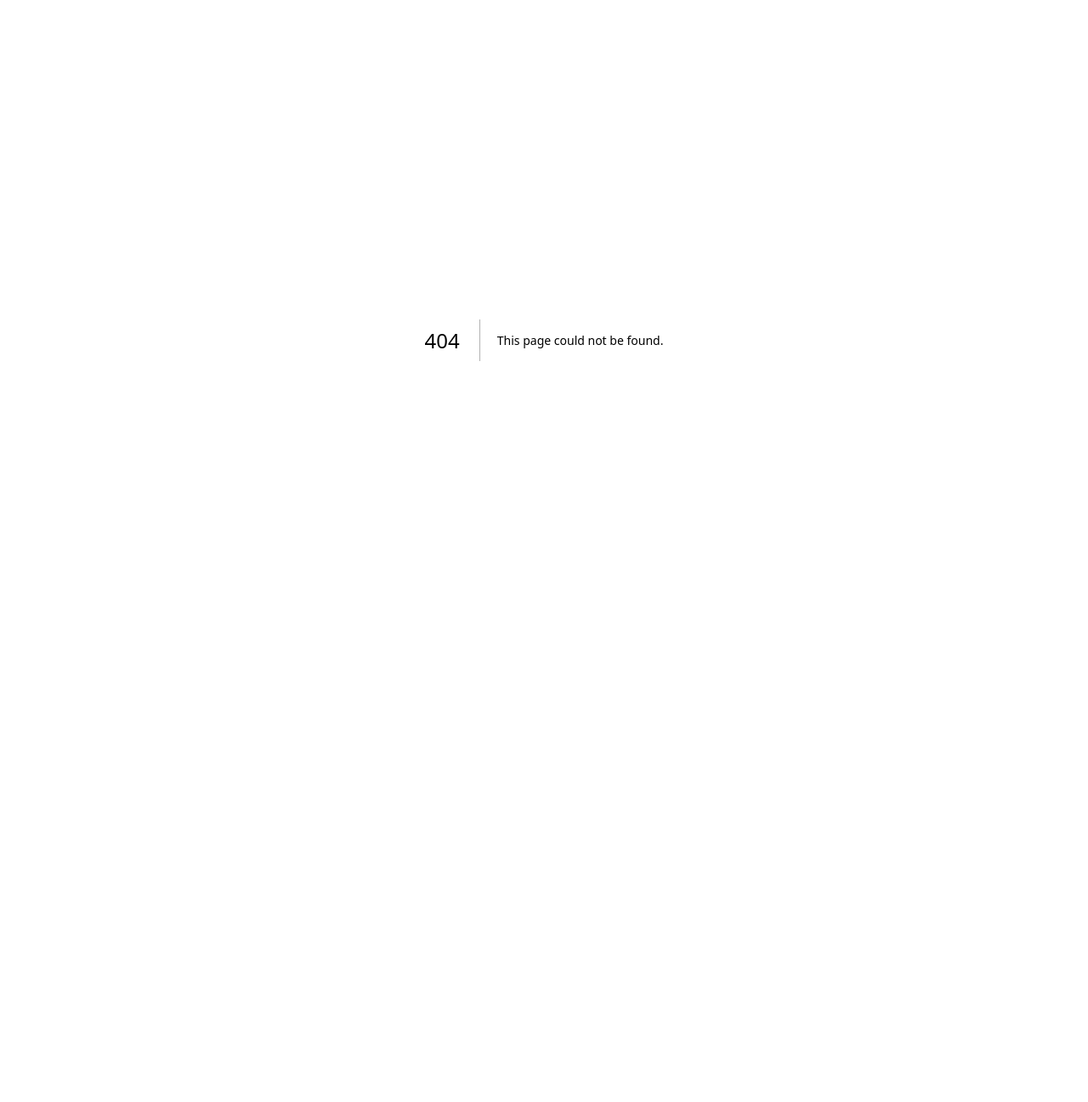
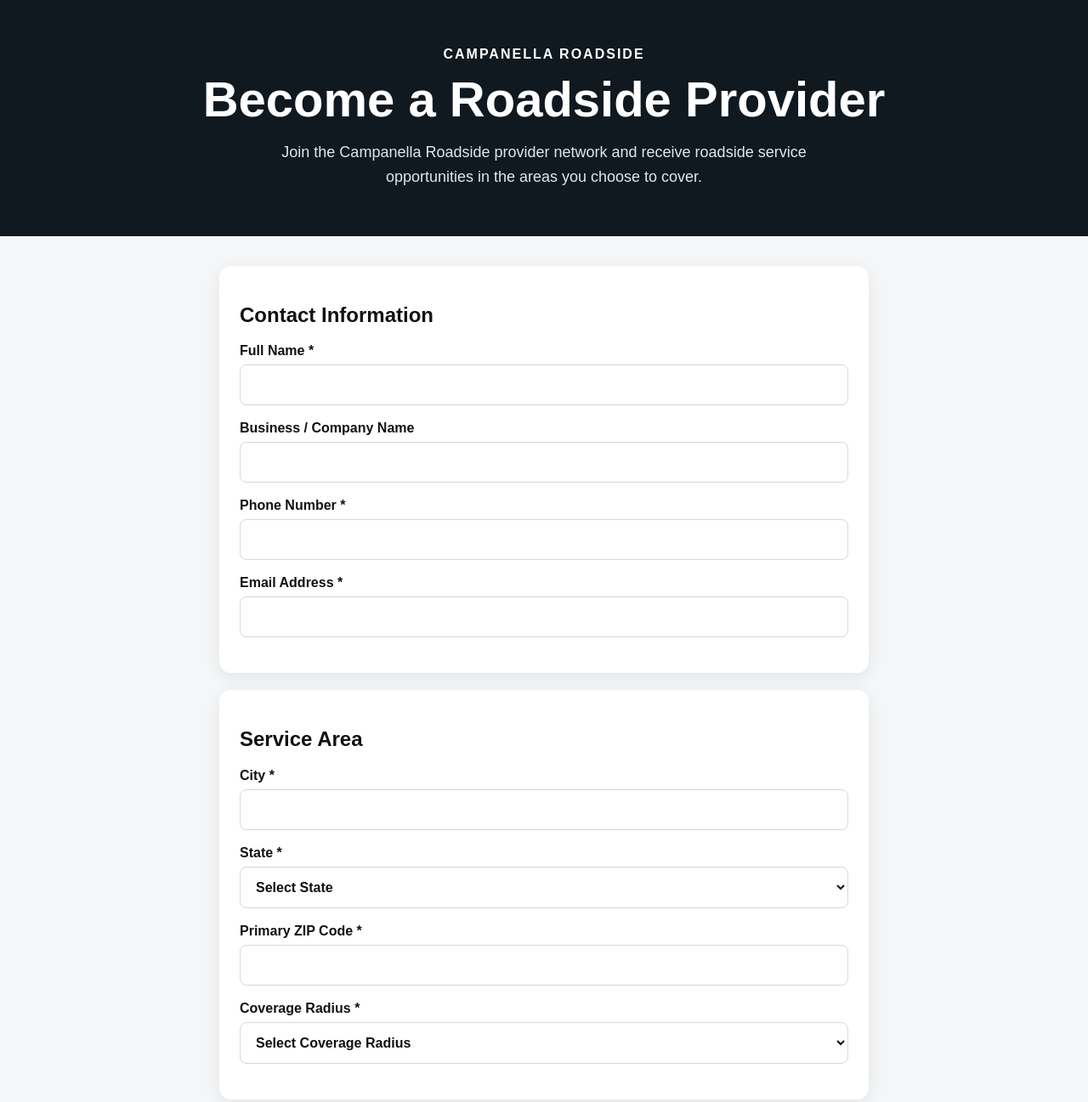
Before and after one commit to roadcamp3-code/campanella-roadside, a Next.js app: page /providers in a window 1280 px wide. Before the commit this address had no page. Shown: the top 1297 px of the page at 85% size. Before the commit the page ends 800 px from the top, so only its background shows below. Built offline with nearby package versions, Linux system fonts and the light colour scheme.

Commit message:
Create page.js

```diff
--- /dev/null
+++ b/app/providers/page.js
@@ -0,0 +1,438 @@
+"use client";
+
+import { useState } from "react";
+
+export default function ProvidersPage() {
+const [submitted, setSubmitted] = useState(false);
+
+function handleSubmit(e) {
+e.preventDefault();
+
+// We will connect this to the provider database/API next.
+setSubmitted(true);
+window.scrollTo({ top: 0, behavior: "smooth" });
+}
+
+const inputStyle = {
+width: "100%",
+padding: "14px",
+marginTop: "7px",
+borderRadius: "8px",
+border: "1px solid #d7d7d7",
+background: "#ffffff",
+color: "#111111",
+fontSize: "16px",
+};
+
+const labelStyle = {
+display: "block",
+marginBottom: "18px",
+fontWeight: "600",
+};
+
+const sectionStyle = {
+background: "#ffffff",
+borderRadius: "14px",
+padding: "24px",
+marginBottom: "20px",
+boxShadow: "0 5px 20px rgba(0,0,0,.08)",
+};
+
+return (
+<main
+style={{
+minHeight: "100vh",
+background: "#f4f6f8",
+color: "#111111",
+fontFamily: "Arial, Helvetica, sans-serif",
+}}
+>
+{/* HEADER */}
+<section
+style={{
+background: "#101820",
+color: "#ffffff",
+padding: "55px 20px",
+textAlign: "center",
+}}
+>
+<div
+style={{
+maxWidth: "900px",
+margin: "0 auto",
+}}
+>
+<p
+style={{
+margin: "0 0 10px",
+fontWeight: "700",
+letterSpacing: "2px",
+}}
+>
+CAMPANELLA ROADSIDE
+</p>
+
+<h1
+style={{
+fontSize: "clamp(34px, 6vw, 58px)",
+margin: "0 0 15px",
+}}
+>
+Become a Roadside Provider
+</h1>
+
+<p
+style={{
+fontSize: "18px",
+lineHeight: "1.6",
+maxWidth: "700px",
+margin: "0 auto",
+color: "#e2e7eb",
+}}
+>
+Join the Campanella Roadside provider network and receive
+roadside service opportunities in the areas you choose to cover.
+</p>
+</div>
+</section>
+
+<div
+style={{
+maxWidth: "800px",
+margin: "0 auto",
+padding: "35px 18px 70px",
+}}
+>
+{submitted && (
+<div
+style={{
+background: "#e8f7ec",
+border: "1px solid #9bd3a8",
+padding: "20px",
+borderRadius: "12px",
+marginBottom: "25px",
+}}
+>
+<strong>Application received.</strong>
+<p style={{ marginBottom: "0" }}>
+Thank you for your interest in the Campanella Roadside Provider
+Network. Our team will review your information and contact you
+regarding the next onboarding steps.
+</p>
+</div>
+)}
+
+<form onSubmit={handleSubmit}>
+{/* CONTACT INFORMATION */}
+<section style={sectionStyle}>
+<h2>Contact Information</h2>
+
+<label style={labelStyle}>
+Full Name *
+<input
+required
+name="fullName"
+type="text"
+style={inputStyle}
+/>
+</label>
+
+<label style={labelStyle}>
+Business / Company Name
+<input
+name="businessName"
+type="text"
+style={inputStyle}
+/>
+</label>
+
+<label style={labelStyle}>
+Phone Number *
+<input
+required
+name="phone"
+type="tel"
+style={inputStyle}
+/>
+</label>
+
+<label style={labelStyle}>
+Email Address *
+<input
+required
+name="email"
+type="email"
+style={inputStyle}
+/>
+</label>
+</section>
+
+{/* COVERAGE */}
+<section style={sectionStyle}>
+<h2>Service Area</h2>
+
+<label style={labelStyle}>
+City *
+<input
+required
+name="city"
+type="text"
+style={inputStyle}
+/>
+</label>
+
+<label style={labelStyle}>
+State *
+<select required name="state" style={inputStyle}>
+<option value="">Select State</option>
+<option>Alabama</option>
+<option>Alaska</option>
+<option>Arizona</option>
+<option>Arkansas</option>
+<option>California</option>
+<option>Colorado</option>
+<option>Connecticut</option>
+<option>Delaware</option>
+<option>Florida</option>
+<option>Georgia</option>
+<option>Hawaii</option>
+<option>Idaho</option>
+<option>Illinois</option>
+<option>Indiana</option>
+<option>Iowa</option>
+<option>Kansas</option>
+<option>Kentucky</option>
+<option>Louisiana</option>
+<option>Maine</option>
+<option>Maryland</option>
+<option>Massachusetts</option>
+<option>Michigan</option>
+<option>Minnesota</option>
+<option>Mississippi</option>
+<option>Missouri</option>
+<option>Montana</option>
+<option>Nebraska</option>
+<option>Nevada</option>
+<option>New Hampshire</option>
+<option>New Jersey</option>
+<option>New Mexico</option>
+<option>New York</option>
+<option>North Carolina</option>
+<option>North Dakota</option>
+<option>Ohio</option>
+<option>Oklahoma</option>
+<option>Oregon</option>
+<option>Pennsylvania</option>
+<option>Rhode Island</option>
+<option>South Carolina</option>
+<option>South Dakota</option>
+<option>Tennessee</option>
+<option>Texas</option>
+<option>Utah</option>
+<option>Vermont</option>
+<option>Virginia</option>
+<option>Washington</option>
+<option>West Virginia</option>
+<option>Wisconsin</option>
+<option>Wyoming</option>
+</select>
+</label>
+
+<label style={labelStyle}>
+Primary ZIP Code *
+<input
+required
+name="zip"
+type="text"
+inputMode="numeric"
+style={inputStyle}
+/>
+</label>
+
+<label style={labelStyle}>
+Coverage Radius *
+<select required name="radius" style={inputStyle}>
+<option value="">Select Coverage Radius</option>
+<option>10 miles</option>
+<option>20 miles</option>
+<option>30 miles</option>
+<option>40 miles</option>
+<option>50+ miles</option>
+</select>
+</label>
+</section>
+
+{/* SERVICES */}
+<section style={sectionStyle}>
+<h2>Services & Equipment</h2>
+
+<p>Select the services you are equipped to perform:</p>
+
+{[
+"Jump Starts",
+"Tire Changes",
+"Vehicle Lockouts",
+"Fuel Delivery",
+"Battery Installation",
+"Minor Roadside Assistance",
+].map((service) => (
+<label
+key={service}
+style={{
+display: "block",
+padding: "9px 0",
+fontWeight: "500",
+}}
+>
+<input
+type="checkbox"
+name="services"
+value={service}
+style={{ marginRight: "10px" }}
+/>
+{service}
+</label>
+))}
+
+<label style={{ ...labelStyle, marginTop: "20px" }}>
+Describe Your Vehicle & Equipment *
+<textarea
+required
+name="equipment"
+rows="5"
+placeholder="Example: Pickup truck, floor jack, impact wrench, jump box, lockout kit..."
+style={inputStyle}
+/>
+</label>
+</section>
+
+{/* AVAILABILITY */}
+<section style={sectionStyle}>
+<h2>Availability</h2>
+
+<label style={labelStyle}>
+Typical Availability *
+<select required name="availability" style={inputStyle}>
+<option value="">Select Availability</option>
+<option>Full Time</option>
+<option>Part Time</option>
+<option>Weekdays</option>
+<option>Weekends</option>
+<option>Evenings / Nights</option>
+<option>24/7 Availability</option>
+</select>
+</label>
+
+<label style={labelStyle}>
+How soon can you begin accepting calls?
+<select name="startDate" style={inputStyle}>
+<option>Immediately</option>
+<option>Within 1 Week</option>
+<option>Within 2 Weeks</option>
+<option>Within 30 Days</option>
+</select>
+</label>
+</section>
+
+{/* PROVIDER INFORMATION */}
+<section style={sectionStyle}>
+<h2>Provider Information</h2>
+
+<label style={labelStyle}>
+Provider Type *
+<select required name="providerType" style={inputStyle}>
+<option value="">Select One</option>
+<option>Individual Provider</option>
+<option>Roadside Assistance Company</option>
+<option>Towing Company</option>
+<option>Mobile Mechanic</option>
+<option>Other</option>
+</select>
+</label>
+
+<label style={labelStyle}>
+Do you currently carry business / roadside insurance? *
+<select required name="insured" style={inputStyle}>
+<option value="">Select One</option>
+<option>Yes</option>
+<option>No</option>
+<option>Currently Obtaining Coverage</option>
+</select>
+</label>
+
+<label style={labelStyle}>
+Years of Roadside / Automotive Experience
+<input
+name="experience"
+type="number"
+min="0"
+style={inputStyle}
+/>
+</label>
+</section>
+
+{/* AGREEMENT */}
+<section style={sectionStyle}>
+<h2>Provider Acknowledgment</h2>
+
+<label
+style={{
+display: "flex",
+gap: "12px",
+alignItems: "flex-start",
+lineHeight: "1.5",
+}}
+>
+<input
+required
+type="checkbox"
+name="acknowledgment"
+style={{
+marginTop: "5px",
+width: "18px",
+height: "18px",
+}}
+/>
+
+<span>
+I certify that the information submitted is accurate. I
+understand that submitting this application does not guarantee
+acceptance into the Campanella Roadside Provider Network and
+that additional documentation and onboarding requirements may
+apply.
+</span>
+</label>
+</section>
+
+<button
+type="submit"
+style={{
+width: "100%",
+border: "none",
+borderRadius: "10px",
+padding: "18px",
+background: "#101820",
+color: "#ffffff",
+fontWeight: "800",
+fontSize: "18px",
+cursor: "pointer",
+}}
+>
+SUBMIT PROVIDER APPLICATION
+</button>
+
+<p
+style={{
+textAlign: "center",
+color: "#666",
+fontSize: "13px",
+marginTop: "18px",
+}}
+>
+Campanella Roadside Provider Network
+</p>
+</form>
+</div>
+</main>
+);
+}
```
